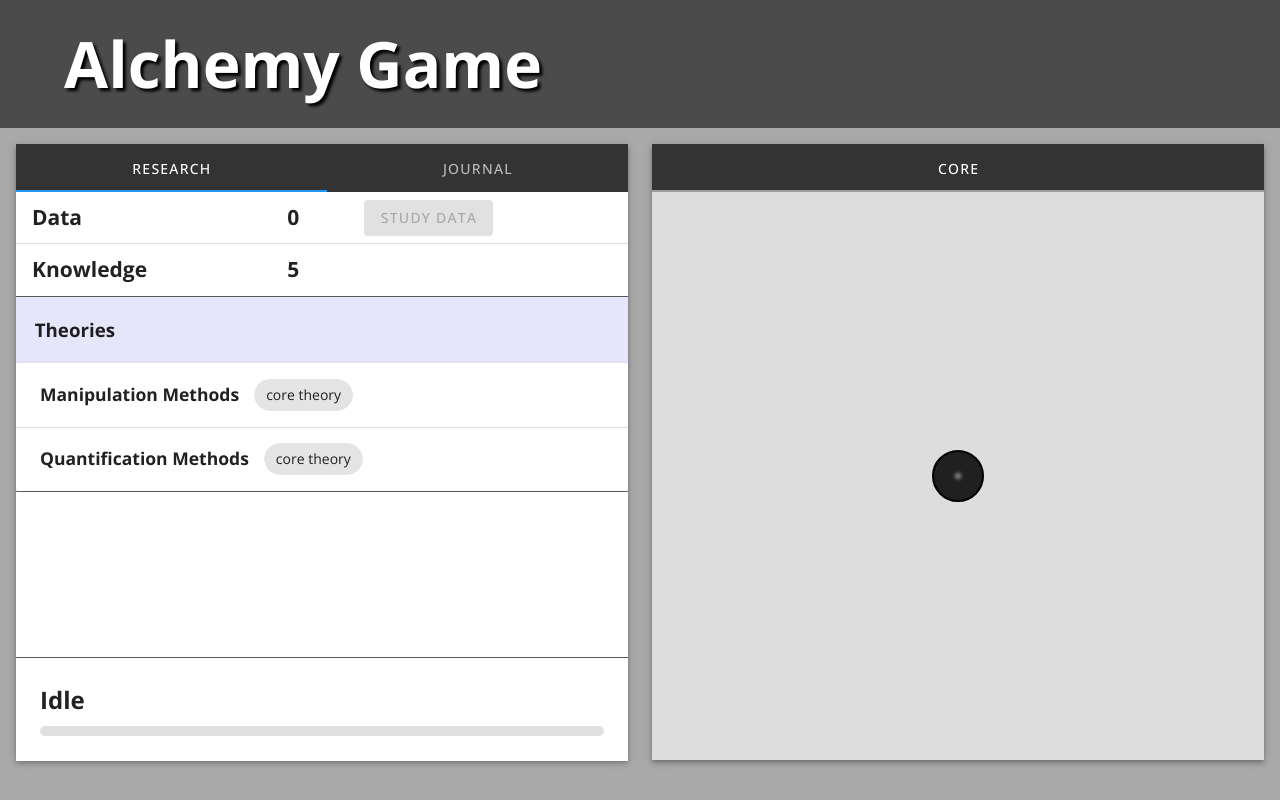
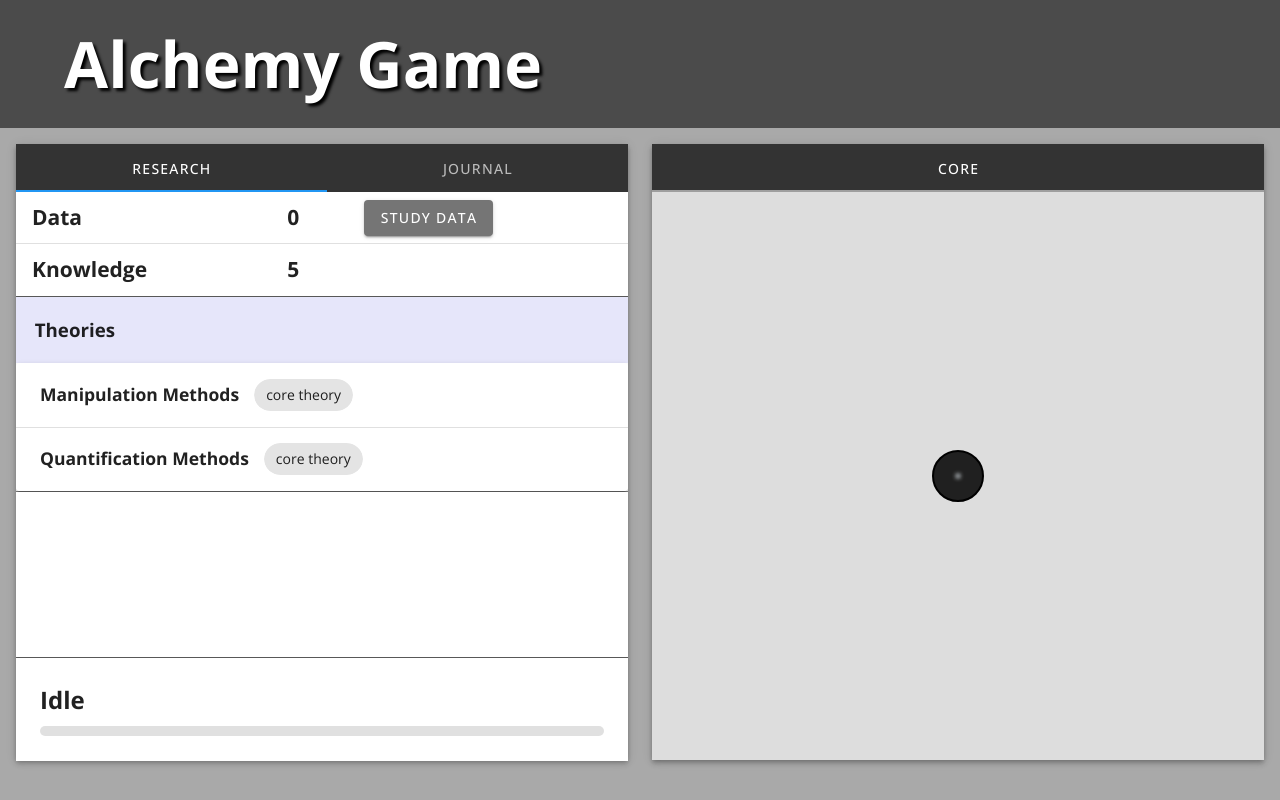
Before and after one commit to dylancdavis/alchemy-game, a Vue app: page / in a window 1280 px wide. Built offline with nearby package versions, Linux system fonts and the light colour scheme.

Commit message:
Extract task functionality into TaskButton

```diff
--- a/package.json
+++ b/package.json
@@ -8,6 +8,7 @@
     "lint": "vue-cli-service lint"
   },
   "dependencies": {
+    "chroma-js": "^2.4.2",
     "core-js": "^3.8.3",
     "eslint-plugin-prettier-vue": "^4.2.0",
     "pinia": "^2.0.33",
--- a/src/components/ResearchItem.vue
+++ b/src/components/ResearchItem.vue
@@ -1,5 +1,6 @@
 <script setup>
 import { defineProps } from "vue";
+import TaskButton from "./TaskButton.vue";
 
 // eslint-disable-next-line no-unused-vars
 const props = defineProps([
@@ -8,8 +9,7 @@ const props = defineProps([
   "chip",
   "cost",
   "description",
-  "disabled",
-  "onClick",
+  "taskId",
 ]);
 </script>
 
@@ -24,7 +24,7 @@ const props = defineProps([
     <v-expansion-panel-text>
       <h5>Cost: {{ cost }} Knowledge</h5>
       <p>{{ description }}</p>
-      <v-btn @click="onClick" :disabled="disabled"> Research </v-btn>
+      <TaskButton :taskId="props.taskId" />
     </v-expansion-panel-text>
   </v-expansion-panel>
 </template>
--- a/src/components/ResearchTab.vue
+++ b/src/components/ResearchTab.vue
@@ -1,29 +1,9 @@
 <script setup>
-import { computed } from "vue";
 import { useScienceStore } from "@/stores/ScienceStore";
-import { useTaskRunnerStore } from "@/stores/TaskRunnerStore";
 import ResearchItem from "./ResearchItem.vue";
-import { doTask } from "@/logic/TasksHandler";
+import TaskButton from "./TaskButton.vue";
 
 const science = useScienceStore();
-const task = useTaskRunnerStore();
-
-// Only allow clickable button if task isn't running AND data exist
-const disableStudyKnowledge = computed(() => {
-  return task.id === "studyData" || science.data <= 0;
-});
-
-const onStudyKnowledge = () => {
-  doTask("studyData");
-};
-
-const onResearchManipulation = () => {
-  doTask("researchManipulation");
-};
-
-const onResearchQuantification = () => {
-  doTask("researchQuantification");
-};
 </script>
 
 <template>
@@ -35,9 +15,7 @@ const onResearchQuantification = () => {
           <h2>{{ science.data }}</h2>
         </td>
         <td>
-          <v-btn @click="onStudyKnowledge" :disabled="disableStudyKnowledge"
-            >Study Data</v-btn
-          >
+          <TaskButton taskId="studyData" />
         </td>
       </tr>
       <tr>
@@ -58,8 +36,7 @@ const onResearchQuantification = () => {
         chip="core theory"
         cost="5"
         description="basic methods to interact with essence cores"
-        :disabled="science.knowledge < 5"
-        :onClick="onResearchManipulation"
+        taskId="researchManipulation"
       />
       <ResearchItem
         :visible="!science.quantification"
@@ -68,7 +45,7 @@ const onResearchQuantification = () => {
         cost="2"
         description="determine quantities of essence within cores"
         :disabled="science.knowledge < 2"
-        :onClick="onResearchQuantification"
+        taskId="researchQuantification"
       />
     </v-expansion-panels>
   </v-sheet>
--- /dev/null
+++ b/src/components/TaskButton.vue
@@ -0,0 +1,72 @@
+<script setup>
+import { computed, defineProps } from "vue";
+import { useTaskRunnerStore } from "@/stores/TaskRunnerStore";
+import { useTaskHandlerStore } from "@/stores/TaskHandlerStore";
+import chroma from "chroma-js";
+
+const props = defineProps(["taskId"]);
+const TaskRunner = useTaskRunnerStore();
+const TasksHandler = useTaskHandlerStore();
+
+const task = TasksHandler.getTask(props.taskId);
+
+const disableTask = computed(() => {
+  return TaskRunner.id === props.taskId;
+});
+
+const gradientStyle = computed(() => {
+  return {
+    backgroundColor: task.display.color,
+  };
+});
+
+// eslint-disable-next-line no-unused-vars
+const gradientBeforeStyle = computed(() => {
+  return {
+    backgroundImage: `linear-gradient(45deg, ${task.color} 0%, ${chroma(
+      task.color
+    )
+      .darken()
+      .hex()} 100%)`,
+  };
+});
+</script>
+
+<template>
+  <v-btn
+    :style="gradientStyle"
+    class="gradient-button purple"
+    @click="TaskRunner.setTask(props.taskId)"
+    :disabled="disableTask"
+    :color="task.display.color"
+  >
+    {{ task.display.infinitiveName }}
+    <v-tooltip activator="parent" location="top" open-delay="1000">
+      <div>{{ task.description ?? "task description missing" }}</div>
+    </v-tooltip>
+  </v-btn>
+</template>
+
+<style scoped>
+.gradient-button {
+  position: relative;
+  z-index: 1;
+}
+
+.gradient-button::before {
+  position: absolute;
+  content: "";
+  top: 0;
+  right: 0;
+  bottom: 0;
+  left: 0;
+  z-index: -1;
+  transition: opacity 0.5s linear;
+  opacity: 0;
+  border-radius: inherit;
+}
+
+.gradient-button:hover::before {
+  opacity: 1;
+}
+</style>
--- a/src/logic/TasksHandler.js
+++ /dev/null
@@ -1,87 +0,0 @@
-import { useScienceStore } from "@/stores/ScienceStore";
-import { useCoresStore } from "@/stores/CoreStore";
-import { useTaskRunnerStore } from "@/stores/TaskRunnerStore";
-
-let tasks = {
-  gatherData: {
-    id: "gatherData",
-    display: {
-      name: "Gathering Data",
-      color: "primary",
-    },
-    work: 100,
-    onComplete: () => {
-      const science = useScienceStore();
-      science.incrementDataBy(5);
-    },
-  },
-  studyData: {
-    id: "studyData",
-    display: {
-      name: "Studying Data",
-      color: "primary",
-    },
-    work: 20,
-    onComplete: () => {
-      const science = useScienceStore();
-      science.convertDataToKnowledge();
-    },
-  },
-  expandCore: {
-    id: "expandCore",
-    display: {
-      name: "Expanding Core",
-      color: "info",
-    },
-    work: 20,
-    onComplete: () => {
-      const core = useCoresStore();
-      core.incrementEssenceBy(5);
-    },
-  },
-  contractCore: {
-    id: "contractCore",
-    display: {
-      name: "Contracting Core",
-      color: "warning",
-    },
-    work: 100,
-    onComplete: () => {
-      const core = useCoresStore();
-      core.contractCore();
-    },
-  },
-  researchManipulation: {
-    id: "researchManipulation",
-    display: {
-      name: "Researching Manipulation Methods",
-      color: "primary",
-    },
-    work: 200,
-    onComplete: () => {
-      const science = useScienceStore();
-      science.unlockManipulation();
-    },
-  },
-  researchQuantification: {
-    id: "researchQuantification",
-    display: {
-      name: "Researching Quantification Methods",
-      color: "primary",
-    },
-    work: 200,
-    onComplete: () => {
-      const science = useScienceStore();
-      science.unlockQuantification();
-    },
-  },
-};
-
-export const changeTaskWork = (taskName, newWorkVal) => {
-  tasks[taskName].work = newWorkVal;
-};
-
-export const doTask = (taskId) => {
-  const taskRunner = useTaskRunnerStore();
-  taskRunner.setTask(tasks[taskId]);
-};
--- /dev/null
+++ b/src/stores/TaskHandlerStore.js
@@ -0,0 +1,108 @@
+// Create a new store to manage the current task
+
+import { defineStore } from "pinia";
+import { ref } from "vue";
+import { useScienceStore } from "./ScienceStore";
+import { useCoresStore } from "./CoreStore";
+
+export const useTaskHandlerStore = defineStore("TaskHandlerStore", () => {
+  // State
+  const tasks = ref({
+    gatherData: {
+      display: {
+        presentName: "Observing Core",
+        infinitiveName: "Observe",
+        color: "grey-darken-1",
+      },
+      work: 100,
+      onComplete: () => {
+        const science = useScienceStore();
+        science.incrementDataBy(5);
+      },
+    },
+    studyData: {
+      display: {
+        presentName: "Studying Data",
+        infinitiveName: "Study Data",
+        color: "grey-darken-1",
+      },
+      costs: {
+        data: 1,
+      },
+      work: 20,
+      onComplete: () => {
+        const science = useScienceStore();
+        science.convertDataToKnowledge();
+      },
+    },
+    expandCore: {
+      display: {
+        presentName: "Expanding Core",
+        infinitiveName: "Expand",
+        color: "blue-lighten-3",
+      },
+      work: 20,
+      onComplete: () => {
+        const core = useCoresStore();
+        core.expandCore(5);
+      },
+    },
+    contractCore: {
+      display: {
+        presentName: "Contracting Core",
+        infinitiveName: "Contract",
+        color: "orange-lighten-3",
+      },
+      work: 100,
+      onComplete: () => {
+        const core = useCoresStore();
+        core.contractCore();
+      },
+    },
+    researchManipulation: {
+      display: {
+        presentName: "Researching Manipulation Methods",
+        infinitiveName: "Research",
+        color: "purple",
+      },
+      work: 20,
+      onComplete: () => {
+        const science = useScienceStore();
+        science.unlockManipulation();
+      },
+    },
+    researchQuantification: {
+      display: {
+        presentName: "Researching Quantification Methods",
+        infinitiveName: "Research",
+        color: "purple",
+      },
+      work: 20,
+      onComplete: () => {
+        const science = useScienceStore();
+        science.unlockQuantification();
+      },
+    },
+  });
+
+  function getTask(taskId) {
+    const ret = tasks.value[taskId];
+    if (!ret) console.error(`Task '${taskId}' not found!`);
+    return ret;
+  }
+
+  function setTask(taskId, newTask) {
+    tasks.value[taskId] = newTask;
+  }
+
+  function completeTask(taskId) {
+    tasks.value[taskId].onComplete();
+  }
+
+  function cancelTask(taskId) {
+    const task = tasks.value[taskId];
+    if (task.onCancel) task.onCancel();
+  }
+
+  return { getTask, setTask, cancelTask, completeTask };
+});
--- a/src/stores/TaskRunnerStore.js
+++ b/src/stores/TaskRunnerStore.js
@@ -2,61 +2,69 @@
 
 import { defineStore } from "pinia";
 import { ref, computed } from "vue";
+import { useTaskHandlerStore } from "./TaskHandlerStore";
 
 export const useTaskRunnerStore = defineStore("TaskRunnerStore", () => {
+  // Task Handler Store, for accessing values
+  const TaskHandler = useTaskHandlerStore();
   // State
-  const task = ref(null);
-  const currentInterval = ref(null);
+  const id = ref(null);
+  const workRequired = ref(0);
+  const workCompleted = ref(0);
+  const workInterval = ref(null);
+  const name = ref(null);
+  const color = ref(null);
 
   // Getter Functions / Computed Properties
   const percentComplete = computed(() => {
-    return task.value
-      ? ((task.value.initialWork - task.value.workLeft) /
-          task.value.initialWork) *
-          100
-      : 0;
+    return id.value ? (workCompleted.value / workRequired.value) * 100 : 0;
   });
-
-  const id = computed(() => (task.value ? task.value.id : null));
-  const name = computed(() => (task.value ? task.value.display.name : null));
-  const color = computed(() => (task.value ? task.value.display.color : null));
 
   // Methods / Actions
   function doTaskWork() {
-    if (task.value.workLeft > 0) {
-      task.value.workLeft--;
+    if (workCompleted.value < workRequired.value) {
+      workCompleted.value++;
     } else {
-      task.value.onComplete();
-      resetTask();
+      TaskHandler.completeTask(id.value);
+      reset();
     }
   }
 
-  function resetTask() {
-    console.log("resetting task");
-    task.value = null;
-    currentInterval.value = clearInterval(currentInterval.value);
+  function cancelTask() {
+    TaskHandler.cancelTask(id.value);
+    reset();
   }
 
-  function setTask(newTask) {
-    if (task.value) {
-      // Cancel the current task
+  function reset() {
+    // Reset values to default
+    console.log("resetting task runner store");
+    id.value = null;
+    workRequired.value = 0;
+    workCompleted.value = 0;
+    workInterval.value = clearInterval(workInterval.value);
+    name.value = null;
+    color.value = null;
+  }
+
+  function setTask(taskId) {
+    if (id.value) {
+      // Cancel the current task if there is one running
       cancelTask();
     }
-    const { id, display, work, onComplete, onCancel } = newTask;
-    task.value = {
-      id,
-      display,
-      initialWork: work,
-      workLeft: work,
-      onComplete,
-      onCancel,
-    };
-    currentInterval.value = setInterval(doTaskWork, 50);
-  }
 
-  function cancelTask() {
-    if (task.value.onCancel) task.value.onCancel();
-    resetTask();
+    // Fetch task data from the TaskHandler store
+    const newTask = TaskHandler.getTask(taskId);
+    if (!newTask) {
+      console.error(`Task '${taskId}' not found!`);
+      return;
+    }
+
+    // Set store values to obtained task values
+    id.value = taskId;
+    workRequired.value = newTask.work;
+    name.value = newTask.display.presentName;
+    color.value = newTask.display.color;
+    workInterval.value = setInterval(doTaskWork, 50);
   }
 
   return { setTask, cancelTask, id, name, color, percentComplete };
```
Also changed, not shown: src/components/SelectedCoreDisplay.vue (+13 -88 lines), src/stores/CoreStore.js (+4 -3 lines), 1 other file (tests, documents, lock files or other folders).
